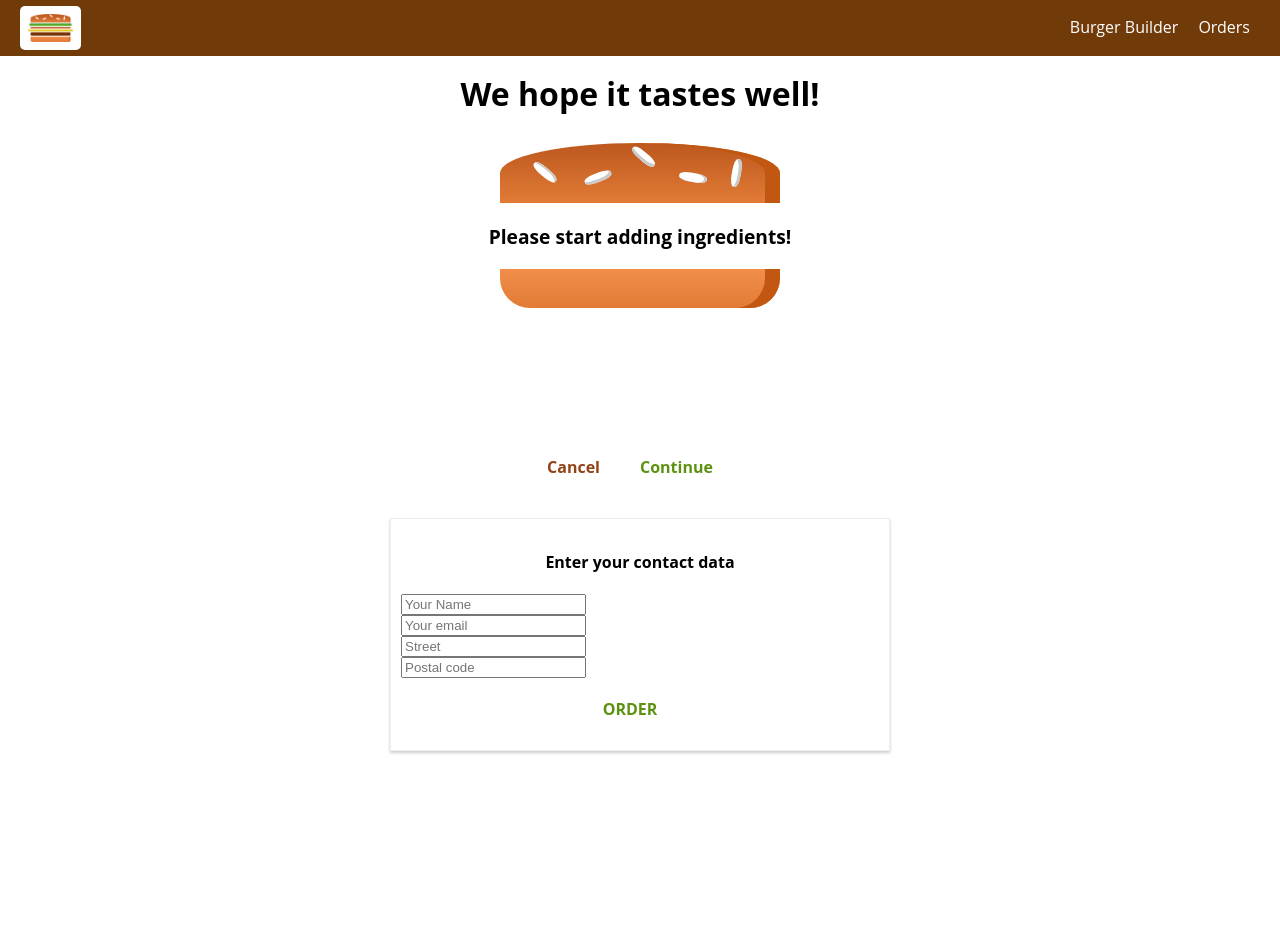
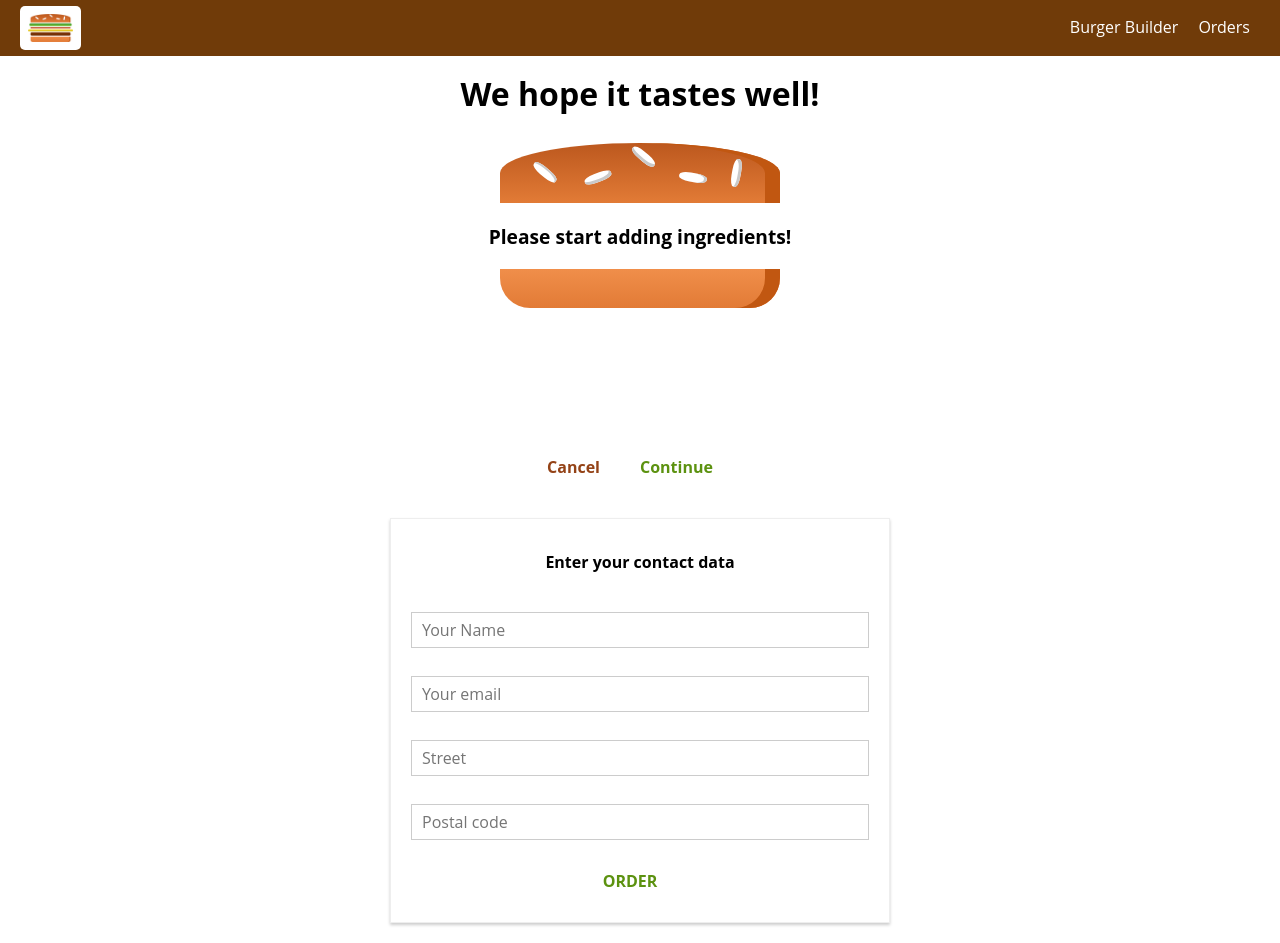
Before and after one commit to Saddam-tech/my-burger-builder-app, a React (Create React App) app: page /checkout in a window 1280 px wide. Both pictures are taken after a click on the button "Continue". Before the commit the page ends 800 px from the top, so only its background shows below. Built offline with nearby package versions, Linux system fonts and the light colour scheme.

Commit message:
the form updated

```diff
--- /dev/null
+++ b/src/components/UI/Input/Input.js
@@ -0,0 +1,26 @@
+import React from "react";
+import classes from "./Input.module.css";
+
+const input = (props) => {
+  let inputElement = null;
+
+  switch (props.inputtype) {
+    case "input":
+      inputElement = <input {...props} className={classes.InputElement} />;
+      break;
+    case "textarea":
+      inputElement = <textarea {...props} className={classes.InputElement} />;
+      break;
+    default:
+      inputElement = <input {...props} className={classes.InputElement} />;
+  }
+
+  return (
+    <div className={classes.Input}>
+      <label className={classes.Label}>{props.label}</label>
+      {inputElement}
+    </div>
+  );
+};
+
+export default input;
--- /dev/null
+++ b/src/components/UI/Input/Input.module.css
@@ -0,0 +1,29 @@
+.Input {
+    width: 100%;
+    padding: 10px;
+    box-sizing: border-box;
+
+}
+
+.Label {
+    font-weight: bold;
+    display: block;
+    margin-bottom: 8px;
+}
+
+.InputElement {
+    outline: none;
+    border: 1px solid #ccc;
+    background-color: white;
+    font: inherit;
+    padding: 6px 10px;
+    display: block;
+    width: 100%;
+    box-sizing: border-box;
+
+}
+
+.InputElement:focus {
+    outline: none;
+    background-color: #ccc;
+}
--- a/src/containers/Checkout/ContactData/ContactData.js
+++ b/src/containers/Checkout/ContactData/ContactData.js
@@ -2,7 +2,8 @@ import React, { Component } from "react";
 import Button from "../../../components/UI/Button/Button";
 import classes from "./ContactData.module.css";
 import axios from "../../../axios-orders";
-import Spinner from '../../../components/UI/Spinner';
+import Spinner from "../../../components/UI/Spinner";
+import Input from "../../../components/UI/Input/Input";
 
 class ContactData extends Component {
   state = {
@@ -39,7 +40,7 @@ class ContactData extends Component {
       .post("/orders.json", order)
       .then((response) => {
         this.setState({ loading: false });
-        this.props.history.push('/');
+        this.props.history.push("/");
       })
       .catch((error) => {
         this.setState({ loading: false });
@@ -47,27 +48,28 @@ class ContactData extends Component {
   };
 
   render() {
-      let form = (<form>
-        <input
-          className={classes.input}
+    let form = (
+      <form>
+        <Input
+          inputtype="input"
           type="text"
           name="name"
           placeholder="Your Name"
         />
-        <input
-          className={classes.input}
+        <Input
+          inputtype="input"
           type="email"
           name="email"
           placeholder="Your email"
         />
-        <input
-          className={classes.input}
+        <Input
+          inputtype="input"
           type="text"
           name="street"
           placeholder="Street"
         />
-        <input
-          className={classes.input}
+        <Input
+          inputtype="input"
           type="text"
           name="name"
           placeholder="Postal code"
@@ -75,15 +77,16 @@ class ContactData extends Component {
         <Button btnType="Success" clicked={this.orderHandler}>
           ORDER
         </Button>
-      </form>);
+      </form>
+    );
 
-      if (this.state.loading) {
-          form = <Spinner />
-      }
+    if (this.state.loading) {
+      form = <Spinner />;
+    }
     return (
       <div className={classes.ContactData}>
         <h4>Enter your contact data</h4>
-         {form}
+        {form}
       </div>
     );
   }
--- a/src/containers/Checkout/ContactData/ContactData.module.css
+++ b/src/containers/Checkout/ContactData/ContactData.module.css
@@ -8,9 +8,7 @@
     box-sizing: border-box;
 
 }
-.input {
-    display: block;
-}
+
 
 @media (min-width: 600px) {
     .ContactData {
```
